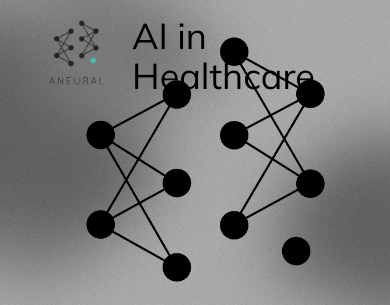
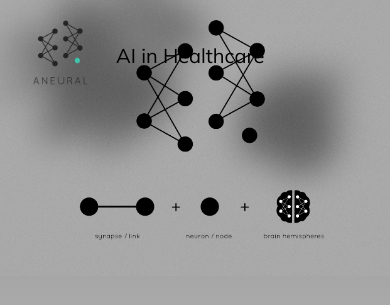
Before and after one commit to nebojsa-aneural/project-aneural, a website: page index.html in a window 390 px wide. Shown: the top 305 px of the page. Drawn offline with nearby package versions, Linux system fonts and the light colour scheme.

Commit message:
fixed image and logo layout, mobile screens in progress

```diff
--- a/index.html
+++ b/index.html
@@ -34,19 +34,28 @@
       background-color: rgb(224 224 224 / var(--tw-bg-opacity));
       background: linear-gradient(#A6A6A6, #FFFFFF)
     }
+    .main-section-wrapper {
+      display: flex;
+      flex-direction: column;
+      align-items: center;
+      justify-content: center;
+    }
+    .navbar-holder {
+      margin-left: 8rem;
+    }
+    .anchor-text {
+      font-size: 2.25rem;
+      line-height: 2.5rem;
+    }
     .bg-cards {
       --tw-bg-opacity: 1;
       background-color: rgb(224 224 224 / var(--tw-bg-opacity));
       background: linear-gradient(#FFFFFF, #A5A5A5)
     }
     .img-background-restyle {
-      position: absolute;
-      top: 0;
-      left: 0;
-      width: 100%;
       height: 100%;
-      object-fit: cover;
-      z-index: -1;
+      display: block;
+      width: auto;
     }
     .hero-image-paddings {
       padding-top: 50rem;
@@ -57,41 +66,30 @@
       color: #3fc4ae
     }
     @media (min-width: 320px) and (max-width: 768px) {
+      .navbar-holder {
+        margin-left: 0;
+      }
       .hero-image-paddings {
         padding-top: 0;
+      }
+      .anchor-text {
+        font-size: 1.25rem;
+        line-height: 1.5rem;
       }
     }
   </style>
 
   <body>
-
-    <!-- Header Area wrapper Starts -->
-    <!-- <header id="header-wrap" class="relative border-b"> -->
-      <!-- Navbar Start -->
-      <!-- <div class="navigation top-0 left-0 w-full z-30 duration-300"> -->
-        <!-- <div class="container"> -->
-          <!-- <nav class="navbar navbar-expand-lg flex items-center justify-start relative duration-300" x-data="{ one: false, two: false, three: false }"> -->
-            <!-- <img class="h-28" src="assets/img/ng-03.png" alt=""> -->
-            <!-- <a class="navbar-brand text-4xl" href="index.html">AI in Healthcare</a> -->
-          <!-- </nav> -->
-        <!-- </div> -->
-      <!-- </div> -->
-      <!-- Navbar End -->
-    <!-- </header> -->
-    <!-- Header Area wrapper End -->
-
-    <!-- Hero Area Start -->
-    <section id="hero-area" class="relative  bg-hero-ball bg-center bg-no-repeat hero-image-paddings">
-      <div class="container z-20">
-          <nav class="navbar navbar-expand-lg flex items-center justify-start relative duration-300" x-data="{ one: false, two: false, three: false }">
+    <section id="hero-area" class="relative  bg-hero-ball bg-center bg-no-repeat main-section-wrapper">
+      <div class="navbar-container">
+          <nav class="navbar navbar-expand-lg flex items-center justify-start absolute navbar-holder">
             <img class="h-28" src="assets/img/ng-03.png" alt="">
-            <a class="navbar-brand text-4xl" href="index.html">AI in Healthcare</a>
+            <a class="navbar-brand text-4xl anchor-text" href="index.html">AI in Healthcare</a>
           </nav>
           <img class="img-background-restyle" src="assets/img/aneuraltif-02.png" alt="Logo">
       </div>
     </section>
     <!-- Hero Area End -->
-
     <!-- Aneural is Section Start -->
     <section id="services" class="hero-area-restyle pt-8 pb-8">
       <div class="container grid grid-cols-1 lg:grid-cols-2">
@@ -137,8 +135,6 @@
 
     </section>
     <!-- Aneural is Section End -->
-
-
     <!-- Get Started Section Start -->
     <section id="started" class="bg-neutral-lightgray py-24">
       <div class="container">
```
